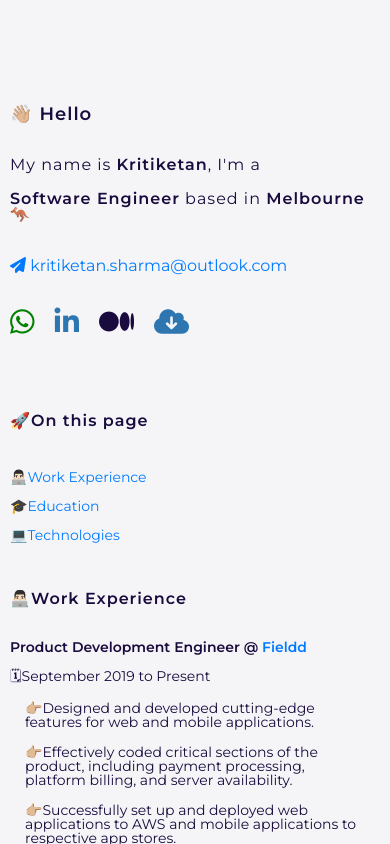
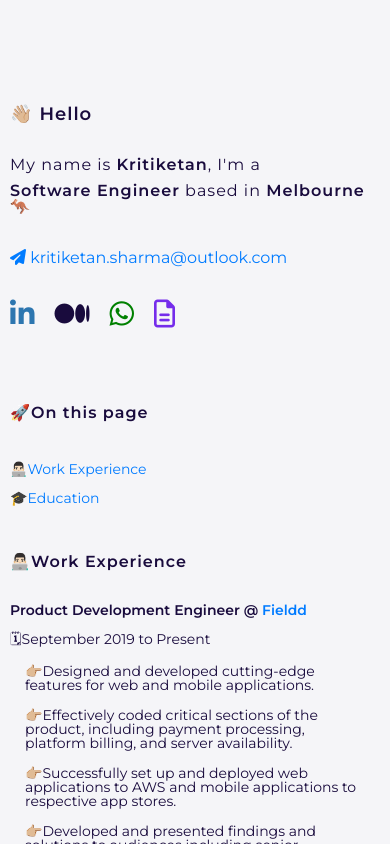
Before and after one commit to kritiketan/forte-portfolio, an Angular app: page / in a window 390 px wide. Shown: the top 844 px of the page. Built offline with nearby package versions, Linux system fonts and the light colour scheme.

Commit message:
object added

```diff
--- a/package.json
+++ b/package.json
@@ -34,7 +34,7 @@
     "@angular/cli": "~11.0.5",
     "@angular/compiler-cli": "~11.0.5",
     "@types/jasmine": "~3.6.0",
-    "@types/node": "^12.11.1",
+    "@types/node": "^12.20.0",
     "codelyzer": "^6.0.0",
     "jasmine-core": "~3.6.0",
     "jasmine-spec-reporter": "~5.0.0",
--- a/src/app/public/kittu/kittu.component.html
+++ b/src/app/public/kittu/kittu.component.html
@@ -9,9 +9,9 @@
         My name is <span class="highlight-text"> Kritiketan</span>, I'm a
         </p>
     </div>
-    <div class="row gen-space mt-2">
+    <div class="row gen-space" style="margin-top: 0;">
         <p class="sub-heading-text">
-        <span class="highlight-text"> Software Engineer</span> based in  <span class="highlight-text">Melbourne 🦘</span>
+        <span class="highlight-text"> Software Engineer</span> based in <span class="highlight-text">Melbourne 🦘</span>
         </p>
     </div>
 
@@ -21,11 +21,8 @@
     </div>
 
     <div class="row gen-space mt-4">
-        <a href="https://wa.link/tj8ukb" target="_blank" class="icon" style="color:green">
-            <i class="fab fa-whatsapp"></i>
-        </a>
 
-        <a href="https://www.linkedin.com/in/kritiketan-sharma-2133b5a8/" class="icon icon-space" style="color: #2d76b0;">
+        <a href="https://www.linkedin.com/in/kritiketan-sharma-2133b5a8/" class="icon" style="color: #2d76b0;">
             <i class="fab fa-linkedin"></i>
         </a>
 
@@ -33,8 +30,12 @@
             <i class="fab fa-medium"></i>
         </a>
 
-        <a href="./../../../assets/Kritiketan Sharma Resume.pdf" download="Kritiketan_Sharma_Resume.pdf" class="icon icon-space" style="color: #2d76b0;">
-            <i class="fas fa-cloud-download-alt"></i>
+        <a href="https://wa.link/tj8ukb" target="_blank" class="icon icon-space" style="color:green">
+            <i class="fab fa-whatsapp"></i>
+        </a>
+
+        <a href="./../../../assets/Kritiketan Sharma Resume.pdf" download="Kritiketan_Sharma_Resume.pdf" class="icon icon-space" style="color: var(--text-color-primary)">
+            <i class="far fa-file-alt"></i>
         </a>
     </div>
 
@@ -53,7 +54,7 @@
         <div class="col-md-2 body-text body-header-space">
             🎓<a href="#education">Education</a>
         </div>
-        <div class="col-md-3 body-text body-header-space">
+        <div class="col-md-3 body-text body-header-space hide-on-mobile">
             💻<a href="#tech">Technologies</a>
         </div>
 
--- a/src/app/public/kittu/kittu.component.ts
+++ b/src/app/public/kittu/kittu.component.ts
@@ -7,16 +7,84 @@ import { Component, OnInit } from '@angular/core';
 })
 export class KittuComponent implements OnInit {
 
-  public education=[
+  education = [
     {
-      institution:"Deakin Unioversity"
+        "institution":"Deakin University",
+        "area":"Business Analytics",
+        "studyType":"Master",
+        "startDate":"July 2019",
+        "endDate":"July 2021",
+        "location":"Melbourne",
+        "institutionUrl":"https://www.deakin.edu.au/",
+    },
+    {
+        "institution":"UPES",
+        "area":"Computer Science",
+        "studyType":"Bachelor of Technology (B Tech.)",
+        "startDate":"July 2012",
+        "endDate":"July 2016",
+        "location":"Dehradun",
+        "institutionUrl":"https://www.upes.ac.in/"
     }
   ]
-  public work=[]
 
-  constructor() { }
+
+
+work=[
+  {
+      "company": "Fieldd",
+      "position": "Product Development Engineer",
+      "website": "https://fieldd.co",
+      "startDate": "September 2019",
+      "endDate": "present",
+      "summary": "",
+      "highlights": [
+          "Designed and developed cutting-edge features for web and mobile applications",
+          "Effectively coded critical sections of the product, including payment processing,platform billing, and server availability",
+          "Successfully set up and deployed web applications to AWS and mobile applications to respective app stores",
+          "Developed and presented findings and solutions to audiences including senior executives, board members, and stakeholders"
+      ]
+  },
+  {
+      "company": "Monocept",
+      "position": "Senior Software Engineer",
+      "website": "https://monocept.com/",
+      "startDate": "February 2018",
+      "endDate": "May 2019",
+      "summary": "",
+      "highlights": [
+          "Effectively conducted the digital transformation for legacy insurance processing systems to modern web applications",
+          "Implemented and updated application modules to improve the performance of the system and enhance user experience",
+          "Successfully worked at an independent level, while also serving as an effective and enthusiastic collaborator",
+          "Worked to continually meet the expectations of stakeholders and users"
+
+      ]
+  },
+  {
+      "company": "Infosys",
+      "position": "System Engineer",
+      "website": "https://www.infosys.com/",
+      "startDate": "July 2016",
+      "endDate": "January 2018",
+      "summary": "",
+      "highlights": [
+          "Effectively coded software changes and alterations based on specific design specifications",
+          "Performed automated testing tasks and developed complex features routinely",
+          "Brought forth extensive experience using and developing APIs"
+      ]
+  }
+]
+
+
+  constructor() {
+    console.log(this.education)
+    console.log(this.work)
+   }
 
   ngOnInit(): void {
   }
 
+
+
+
 }
--- a/tsconfig.json
+++ b/tsconfig.json
@@ -28,6 +28,7 @@
   "angularCompilerOptions": {
     "strictInjectionParameters": true,
     "strictInputAccessModifiers": true,
-    "strictTemplates": true
+    "strictTemplates": true,
+    "types" : ["node"]
   }
 }
```
Also changed, not shown: src/app/models/kittu.js (deleted, +0 -79 lines), 1 other file (tests, documents, lock files or other folders).
